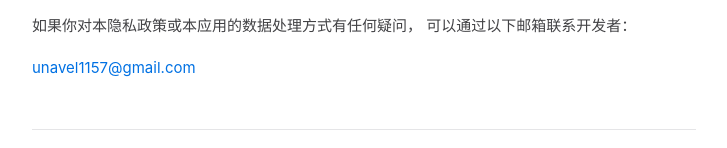
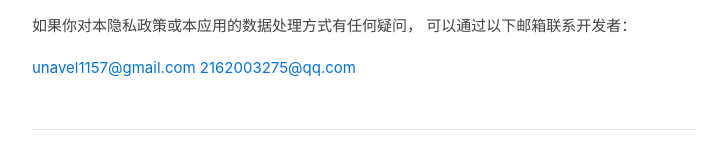
Before and after one commit to unavel1157-cyber/BubbleMapLegal, a plain HTML site: page index.html in a window 1280 px wide. Shown: the part 3081-3229 px from the top of the page, without its empty margins (276-1003 px from the left). Drawn offline with Linux system fonts and the light colour scheme.

Commit message:
Add additional email address to contact section

```diff
--- a/index.html
+++ b/index.html
@@ -268,6 +268,7 @@
     <p>
         <a href="mailto:unavel1157@gmail.com">
             unavel1157@gmail.com
+            2162003275@qq.com
         </a>
     </p>
 
```
